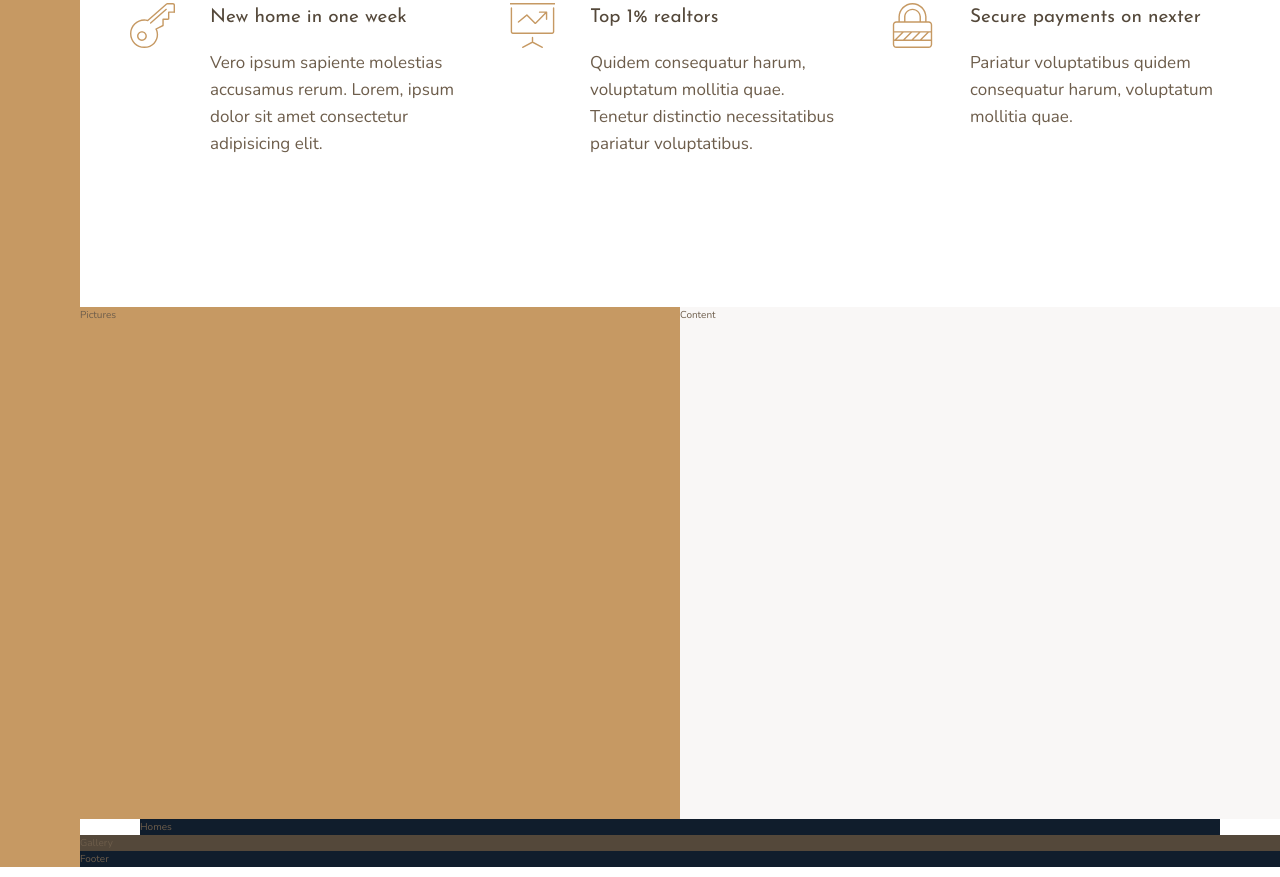
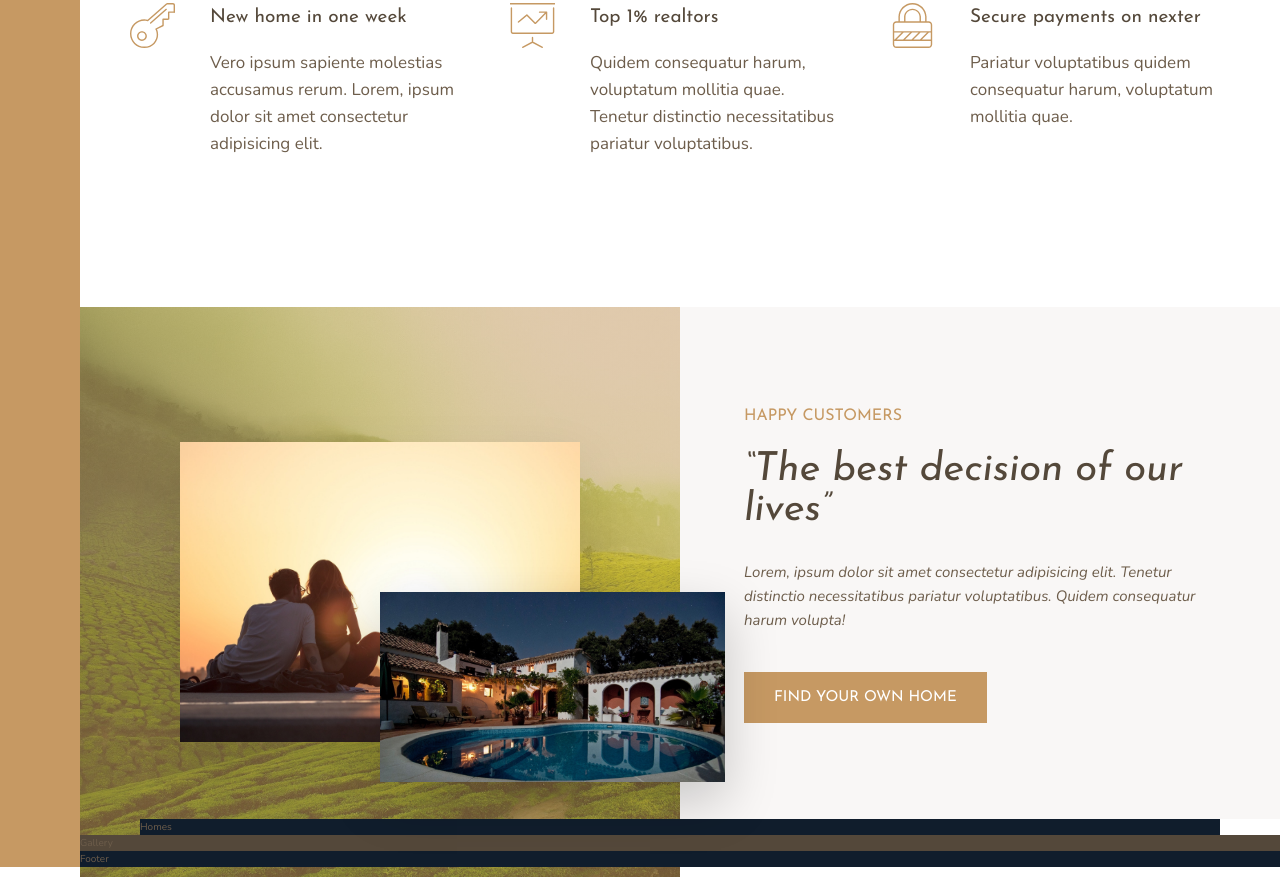
Before and after one commit to Seolcita/Nexter-U, a website: page index.html in a window 1280 px wide. Shown: the part 1001-1878 px from the top of the page. Drawn offline with nearby package versions, Linux system fonts and the light colour scheme.

Commit message:
Story Section

```diff
--- a/index.html
+++ b/index.html
@@ -86,8 +86,28 @@
         </p>
       </div>
     </section>
-    <div class="story__pictures">Pictures</div>
-    <div class="story__content">Content</div>
+    <div class="story__pictures">
+      <div class="story__pictures">
+        <img
+          src="img/story-1.jpeg"
+          alt="Couple with new house"
+          class="story__img--1"
+        />
+        <img src="img/story-2.jpeg" alt="New house" class="story__img--2" />
+      </div>
+    </div>
+    <div class="story__content">
+      <h3 class="heading-3 mb-sm">Happy Customers</h3>
+      <h2 class="heading-2 heading-2--dark mb-md">
+        &ldquo;The best decision of our lives&rdquo;
+      </h2>
+      <p class="story__text">
+        Lorem, ipsum dolor sit amet consectetur adipisicing elit. Tenetur
+        distinctio necessitatibus pariatur voluptatibus. Quidem consequatur
+        harum volupta!
+      </p>
+      <button class="btn">Find your own home</button>
+    </div>
     <section class="homes">Homes</section>
     <section class="gallery">Gallery</section>
     <footer class="footer">Footer</footer>
--- a/sass/_base.scss
+++ b/sass/_base.scss
@@ -13,8 +13,14 @@ $color-grey-dark-1: #54483a;
 $color-grey-dark-2: #6d5d4b;
 
 // FONT VARIABLES
-$font-primary: "Nunito", sans-serif;
-$font-display: "Josefin Sans", sans-serif;
+$font-primary: 'Nunito', sans-serif;
+$font-display: 'Josefin Sans', sans-serif;
+
+// RESPONSIVE BREAKPOINTS
+$bp-largest: 75em; // 1200px
+$bp-large: 62.5em; // 1000px
+$bp-medium: 50em; // 800px;
+$bp-small: 37.5em; // 600px;
 
 *,
 *::before,
--- a/sass/_story.scss
+++ b/sass/_story.scss
@@ -4,10 +4,67 @@
   &__pictures {
     background-color: $color-primary;
     grid-column: full-start / col-end 4;
+    background-image: linear-gradient(
+        rgba($color-primary, 0.5),
+        rgba($color-primary, 0.5)
+      ),
+      url(../img/back.jpg);
+    background-size: cover;
+
+    display: grid;
+    grid-template-rows: repeat(6, 1fr);
+    grid-template-columns: repeat(6, 1fr);
+    align-items: center;
+  }
+
+  &__img--1 {
+    width: 100%;
+    grid-row: 2 / 6;
+    grid-column: 2 / 6;
+    box-shadow: 0 2rem 5rem rgba(#000, 0.1);
+
+    @media only screen and (max-width: $bp-medium) {
+      grid-column: 1 / 5;
+      grid-row: 1 / -1;
+    }
+  }
+
+  &__img--2 {
+    width: 115%;
+    grid-row: 4 / 6;
+    grid-column: 4 / 7;
+    z-index: 20;
+    box-shadow: 0 2rem 5rem rgba(#000, 0.2);
+
+    @media only screen and (max-width: $bp-medium) {
+      grid-row: 1 / -1;
+      width: 100%;
+    }
   }
 
   &__content {
     background-color: $color-grey-light-1;
     grid-column: col-start 5 / full-end;
+
+    /*
+    // flex box
+    display: flex;
+    flex-direction: column;
+    justify-content: center;
+    align-items: flex-start;
+    */
+
+    // Grid
+    display: grid;
+    align-content: center;
+    justify-items: start;
+
+    padding: 6rem 8vh;
+  }
+
+  &__text {
+    font-size: 1.5rem;
+    font-style: italic;
+    margin-bottom: 4rem;
   }
 }
--- a/sass/_typography.scss
+++ b/sass/_typography.scss
@@ -11,10 +11,23 @@
 
 .heading-2 {
   @extend %heading;
+  font-size: 4rem;
+  font-style: italic;
+  line-height: 1;
+
+  &--light {
+    color: $color-grey-light-1;
+  }
+  &--dark {
+    color: $color-grey-dark-1;
+  }
 }
 
 .heading-3 {
   @extend %heading;
+  font-size: 1.6rem;
+  color: $color-primary;
+  text-transform: uppercase;
 }
 
 .heading-4 {
@@ -30,3 +43,33 @@
     color: $color-grey-dark-1;
   }
 }
+
+.btn {
+  background-color: $color-primary;
+  color: #fff;
+  border: none;
+  border-radius: 0;
+  font-family: $font-display;
+  font-size: 1.5rem;
+  text-transform: uppercase;
+  padding: 1.8rem 3rem;
+  cursor: pointer;
+  transition: all 0.2s;
+
+  &:hover {
+    background-color: $color-primary-dark;
+  }
+}
+
+.mb-sm {
+  margin-bottom: 2rem;
+}
+.mb-md {
+  margin-bottom: 3rem;
+}
+.mb-lg {
+  margin-bottom: 4rem;
+}
+.mb-hg {
+  margin-bottom: 8rem;
+}
```
Also changed, not shown: css/style.css.
